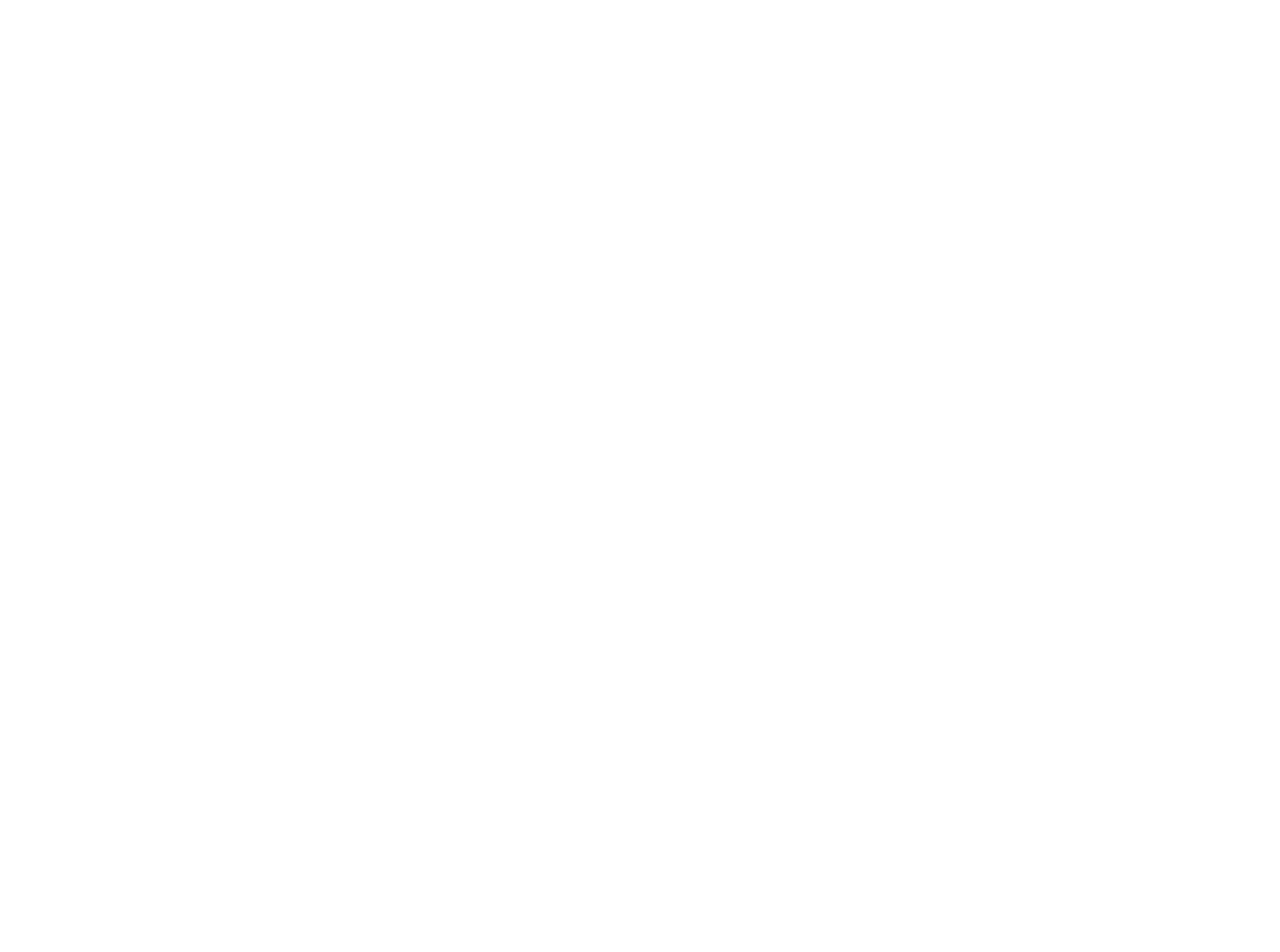
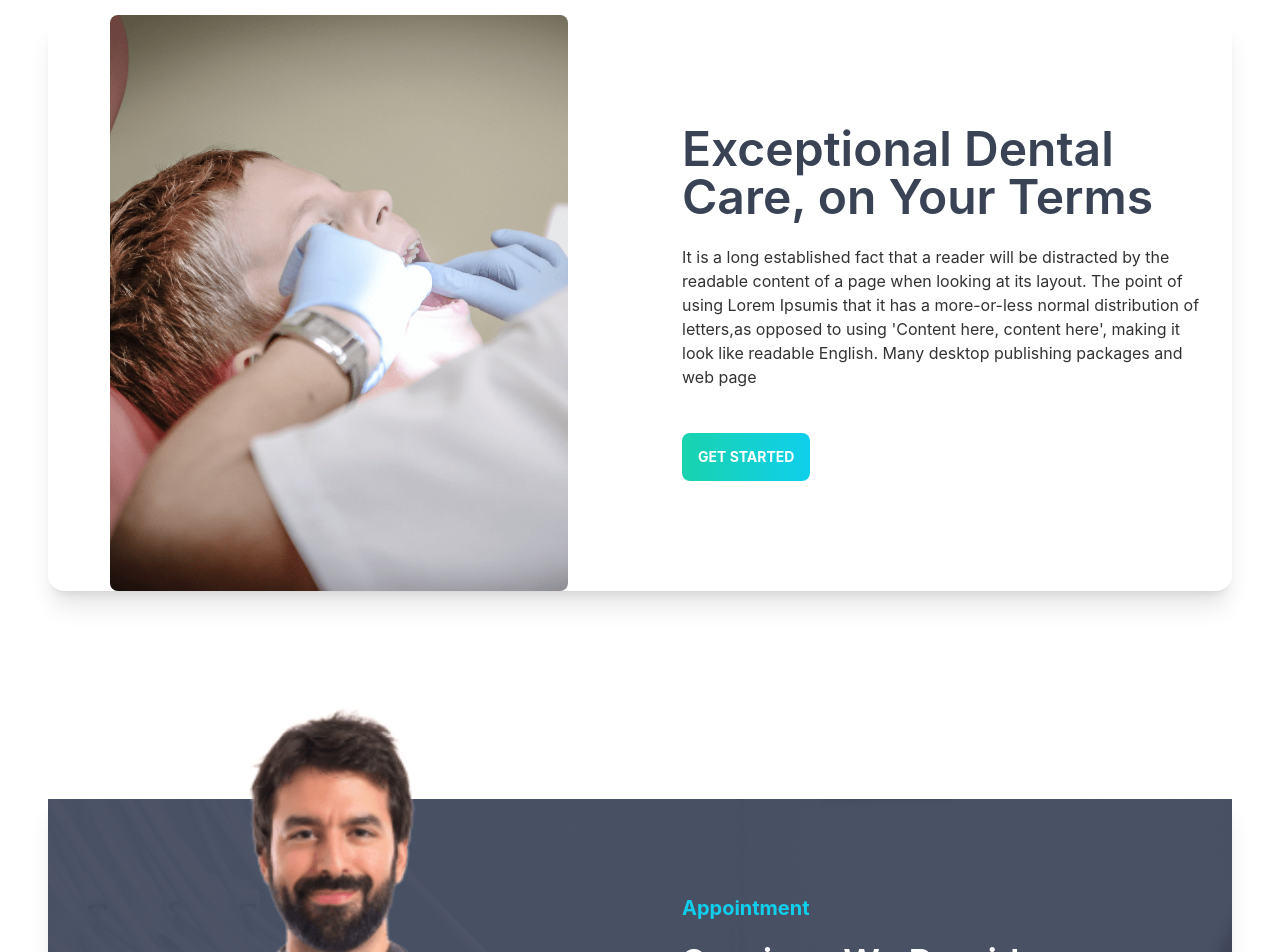
Before and after one commit to shahnmah/doctors-site, a React (Create React App) app: page / in a window 1280 px wide. Shown: the part 1700-2652 px from the top of the page. Before the commit the page ends 1571 px from the top, so only its background shows below. Built offline with nearby package versions, Linux system fonts and the light colour scheme.

Commit message:
appointment added

```diff
--- /dev/null
+++ b/src/Pages/Home/Appointment.js
@@ -0,0 +1,25 @@
+import React from 'react';
+import appointmentImg from '../../assets/images/appointment.png'
+import doctorSmallImg from '../../assets/images/doctor-small.png'
+import Button from '../Shared/PrimaryButton';
+
+
+const Appointment = () => {
+    return (
+        <div class="card lg:card-side bg-base-100 shadow-xl grid grid-cols-1 lg:grid-cols-2 gap-5 mt-52 rounded-none" style={{ backgroundImage: `url(${appointmentImg})`, height: '533px', overflow:'inherit' }}>
+            <figure><img style={{ height: '636px', width: '606.84px', position:'absolute', bottom:'0' }} src={doctorSmallImg} /></figure>
+            <div class="card-body justify-center">
+                <div>
+                    <h5 className='text-xl font-bold text-primary'>Appointment</h5>
+                    <h3 className='text-4xl text-white font-semibold my-5'>Services We Provide</h3>
+                    <p className='text-white'>It is a long established fact that a reader will be distracted by the readable content of a page when looking at its layout. The point of using Lorem Ipsumis that it has a more-or-less normal distribution of letters,as opposed to using 'Content here, content here', making it look like readable English. Many desktop publishing packages and web page</p>
+                    <div class="card-actions justify-start mt-11">
+                        <Button />
+                    </div>
+                </div>
+            </div>
+        </div>
+    );
+};
+
+export default Appointment;
--- a/src/Pages/Home/Banner.js
+++ b/src/Pages/Home/Banner.js
@@ -1,6 +1,7 @@
 import React from 'react';
 import chairImg from '../../assets/images/chair.png'
 import bgImg from '../../assets/images/bg.png'
+import Button from '../Shared/PrimaryButton';
 
 const Banner = () => {
     return (
@@ -10,7 +11,7 @@
                 <div>
                     <h1 class="text-5xl font-bold">Your New Smile Starts Here</h1>
                     <p class="py-6">Lorem Ipsum is simply dummy text of the printing and typesetting industry. Lorem Ipsum has been the industry's standard dummy text ever since the</p>
-                    <button class="btn bg-gradient-to-r from-secondary to-primary border-0 text-white font-bold">Get Started</button>
+                    <Button/>
                 </div>
             </div>
         </div>
--- /dev/null
+++ b/src/Pages/Home/Care.js
@@ -0,0 +1,22 @@
+import React from 'react';
+import treatmentImg from '../../assets/images/treatment.png'
+import Button from '../Shared/PrimaryButton';
+
+const Care = () => {
+    return (
+        <div class="card lg:card-side bg-base-100 shadow-xl grid grid-cols-1 lg:grid-cols-2 gap-5 mt-36">
+            <figure><img className='rounded-lg' style={{ height: '576px', width: '458px' }} height={'576px'} src={treatmentImg} /></figure>
+            <div class="card-body justify-center">
+                <div>
+                    <h2 class="card-title text-5xl mb-6 text-accent">Exceptional Dental Care, on Your Terms</h2>
+                    <p>It is a long established fact that a reader will be distracted by the readable content of a page when looking at its layout. The point of using Lorem Ipsumis that it has a more-or-less normal distribution of letters,as opposed to using 'Content here, content here', making it look like readable English. Many desktop publishing packages and web page</p>
+                    <div class="card-actions justify-start mt-11">
+                        <Button/>
+                    </div>
+                </div>
+            </div>
+        </div>
+    );
+};
+
+export default Care;
--- a/src/Pages/Home/Home.js
+++ b/src/Pages/Home/Home.js
@@ -1,5 +1,7 @@
 import React from 'react';
+import Appointment from './Appointment';
 import Banner from './Banner';
+import Care from './Care';
 import Info from './Info';
 import Services from './Services';
 
@@ -9,6 +11,8 @@
             <Banner/>
             <Info/>
             <Services/>
+            <Care/>
+            <Appointment/>
         </div>
     );
 };
--- /dev/null
+++ b/src/Pages/Shared/PrimaryButton.js
@@ -0,0 +1,11 @@
+import React from 'react';
+
+const PrimaryButton = () => {
+    return (
+        <div>
+            <button class="btn bg-gradient-to-r from-secondary to-primary border-0 text-white font-bold">Get Started</button>
+        </div>
+    );
+};
+
+export default PrimaryButton;
```
